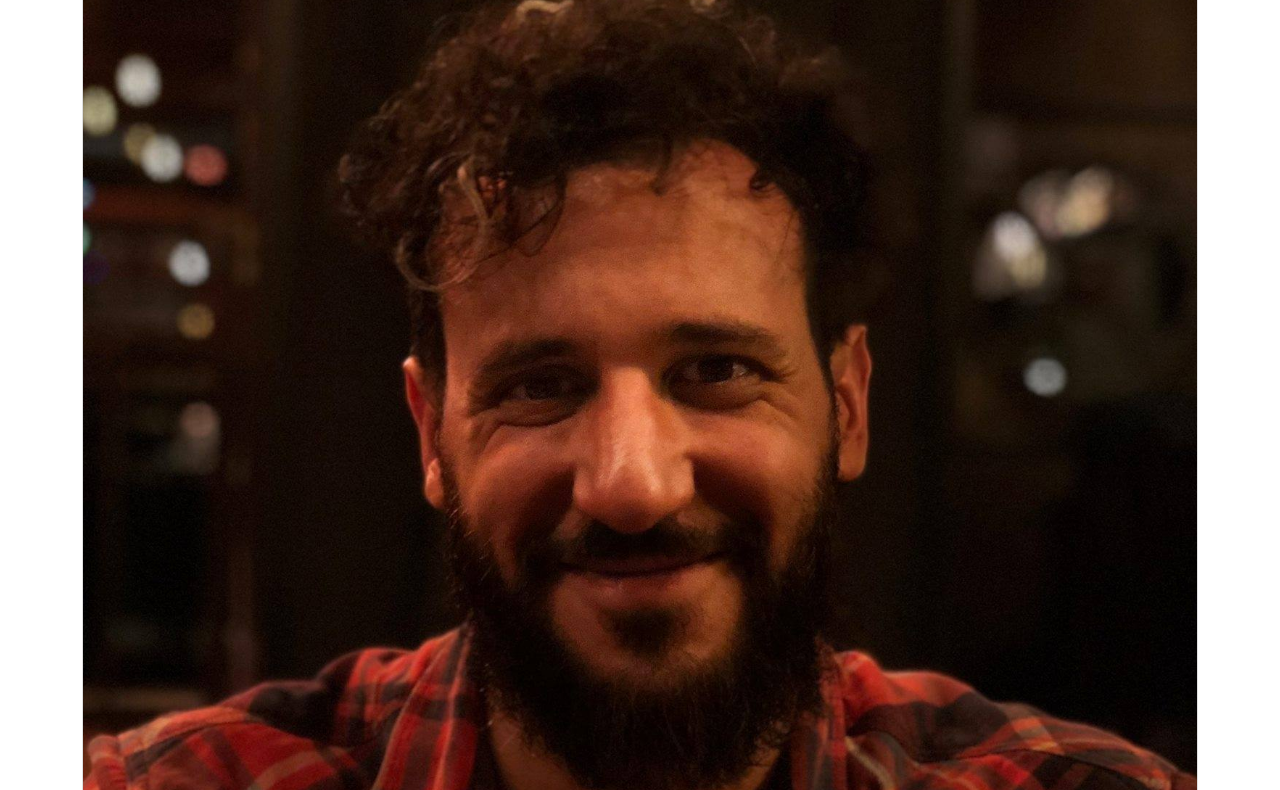
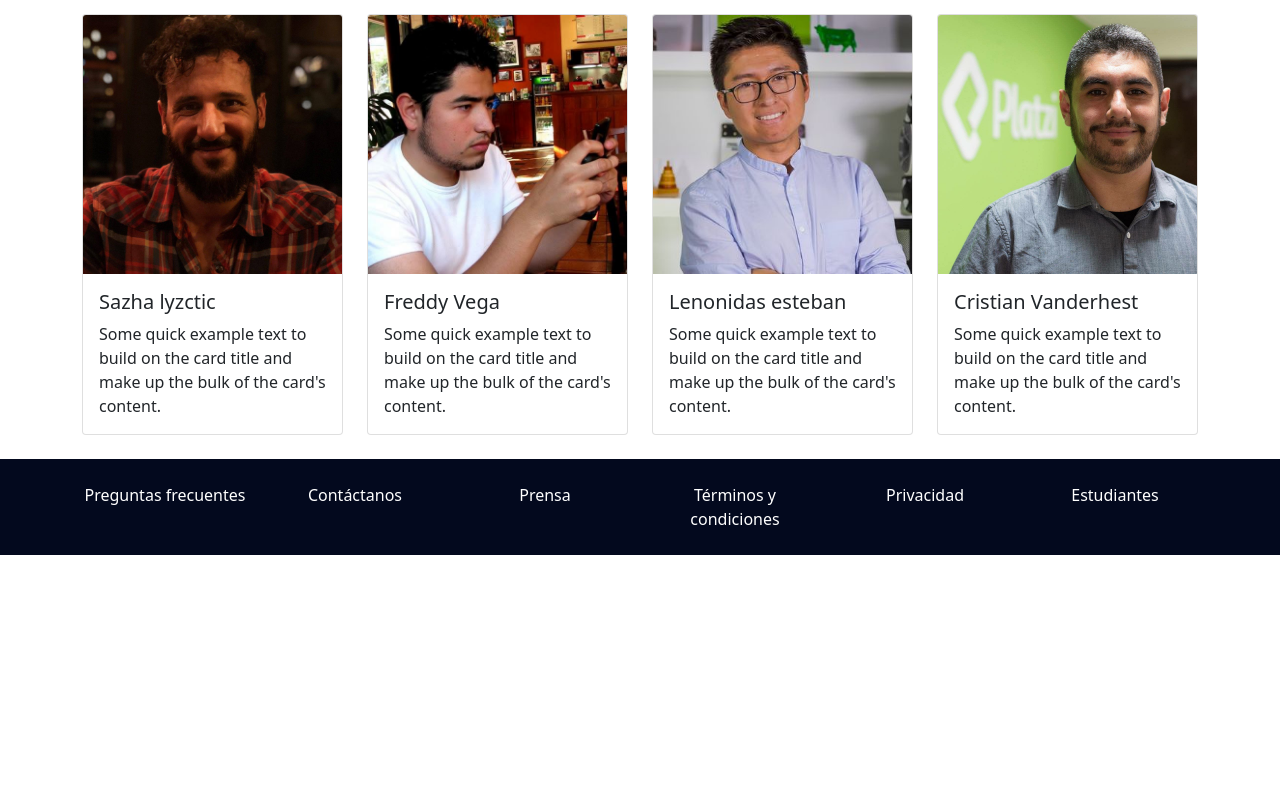
Before and after one commit to Hernan1ro/booststrap-proyect, a plain HTML site: page index.html in a window 1280 px wide. Shown: the part 720-1510 px from the top of the page. After the commit the page ends 1275 px from the top, so only its background shows below. Drawn offline with nearby package versions, Linux system fonts and the light colour scheme.

Commit message:
speakers section finished

```diff
--- a/index.html
+++ b/index.html
@@ -117,26 +117,73 @@
     <section id="speakers" class="mt-4">
       <div class="container">
         <div class="row">
-          <div class="col text-center text-uppercase">
+          <div class="col text-center text-uppercase mb-4">
             <small>Conoce a los</small>
             <h2 class="">Oradores</h2>
           </div>
         </div>
         <div class="row">
-          <div class="col">
+          <div class="col-12 col-md-6 col-lg mb-4">
             <div class="card">
               <img
                 src="assets/speakers/sacha.jpg"
                 class="card-img-top"
-                alt="..."
+                alt="Foto sacha"
               />
               <div class="card-body">
-                <h5 class="card-title">Card title</h5>
+                <h5 class="card-title">Sazha lyzctic</h5>
                 <p class="card-text">
                   Some quick example text to build on the card title and make up
                   the bulk of the card's content.
                 </p>
-                <a href="#" class="btn btn-primary">Go somewhere</a>
+              </div>
+            </div>
+          </div>
+          <div class="col-12 col-md-6 col-lg mb-4">
+            <div class="card">
+              <img
+                src="assets/speakers/freddy.jpeg"
+                class="card-img-top"
+                alt="Foto sacha"
+              />
+              <div class="card-body">
+                <h5 class="card-title">Freddy Vega</h5>
+                <p class="card-text">
+                  Some quick example text to build on the card title and make up
+                  the bulk of the card's content.
+                </p>
+              </div>
+            </div>
+          </div>
+          <div class="col-12 col-md-6 col-lg mb-4">
+            <div class="card">
+              <img
+                src="assets/speakers/leonidas2.jpeg"
+                class="card-img-top"
+                alt="Foto sacha"
+              />
+              <div class="card-body">
+                <h5 class="card-title">Lenonidas esteban</h5>
+                <p class="card-text">
+                  Some quick example text to build on the card title and make up
+                  the bulk of the card's content.
+                </p>
+              </div>
+            </div>
+          </div>
+          <div class="col-12 col-md-6 col-lg mb-4">
+            <div class="card">
+              <img
+                src="assets/speakers/cvander.jpeg"
+                class="card-img-top"
+                alt="Foto sacha"
+              />
+              <div class="card-body">
+                <h5 class="card-title">Cristian Vanderhest</h5>
+                <p class="card-text">
+                  Some quick example text to build on the card title and make up
+                  the bulk of the card's content.
+                </p>
               </div>
             </div>
           </div>
```
